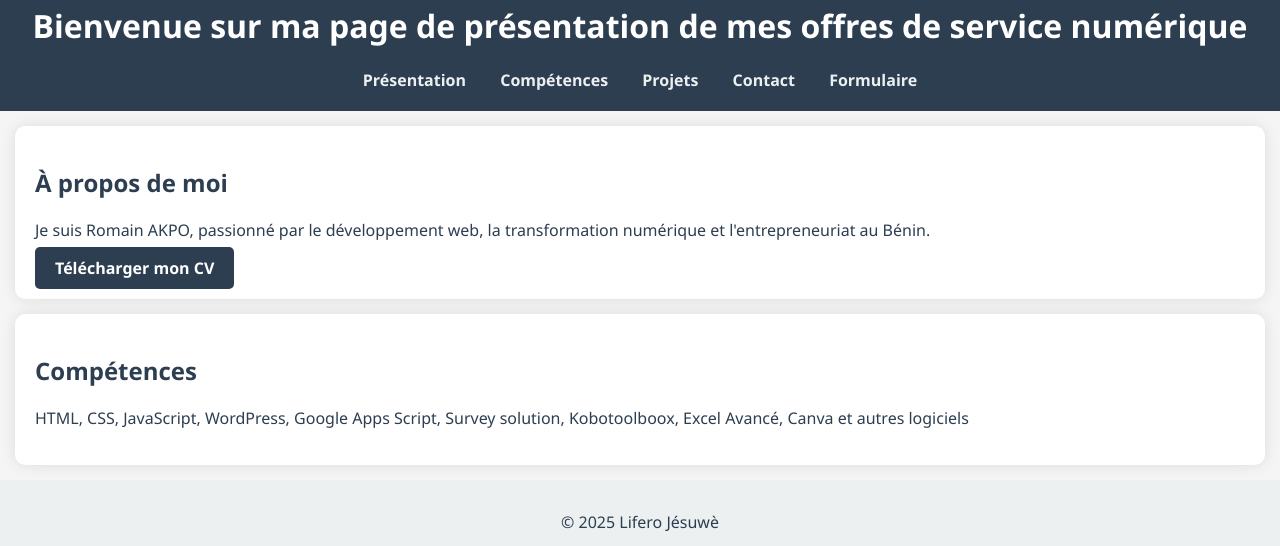
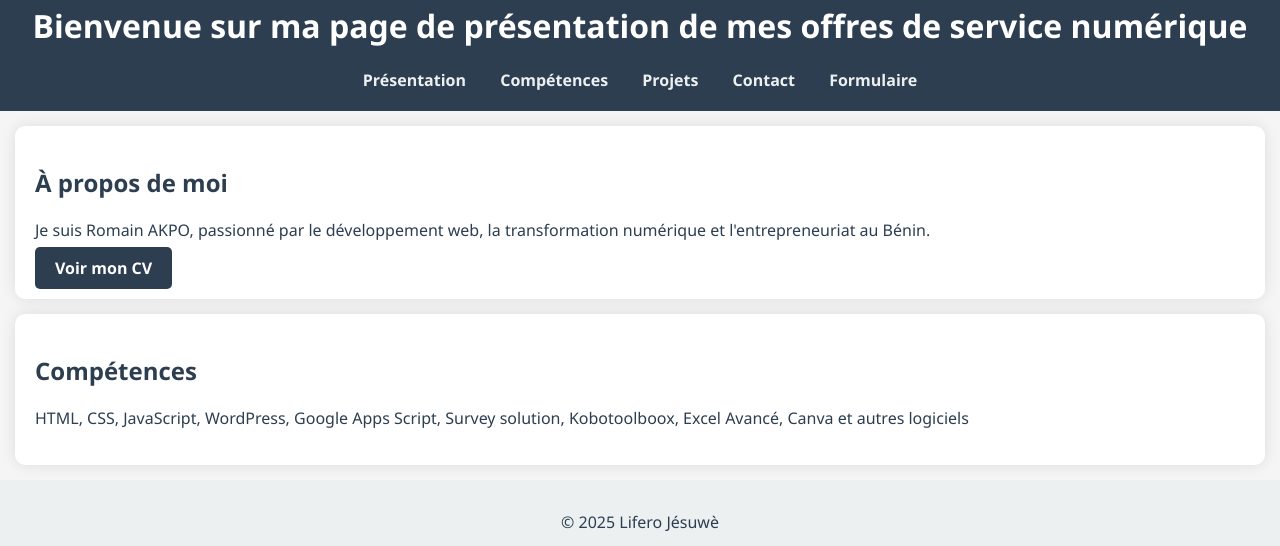
Before and after one commit to romaina229/Portfolio_romain, a plain HTML site: page index.html in a window 1280 px wide. Shown: the part 112-658 px from the top of the page. Drawn offline with Linux system fonts and the light colour scheme.

Commit message:
Update index.html
Voir mon cv

Signed-off-by: AKPO  <nounonvenanromain@gmail.com>

```diff
--- a/index.html
+++ b/index.html
@@ -27,7 +27,7 @@
   <section id="presentation">
     <h2>À propos de moi</h2>
     <p>Je suis Romain AKPO, passionné par le développement web, la transformation numérique et l'entrepreneuriat au Bénin.</p>
-    <a class="btn" href="cv_romain.pdf" view>Télécharger mon CV</a>
+    <a class="btn" href="cv_romain.pdf" view>Voir mon CV</a>
   </section>
 
   <section id="projets" class="hidden">
```
